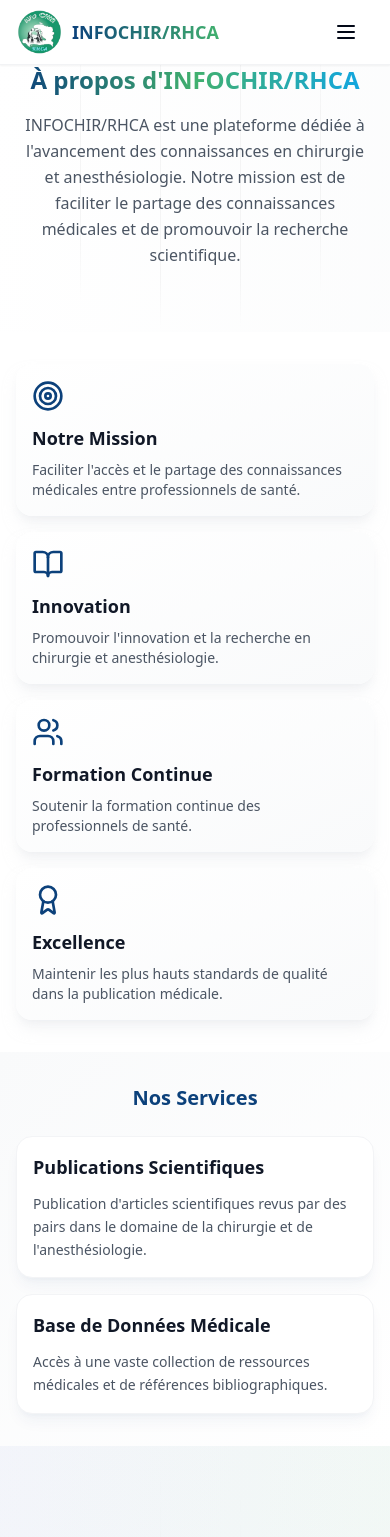
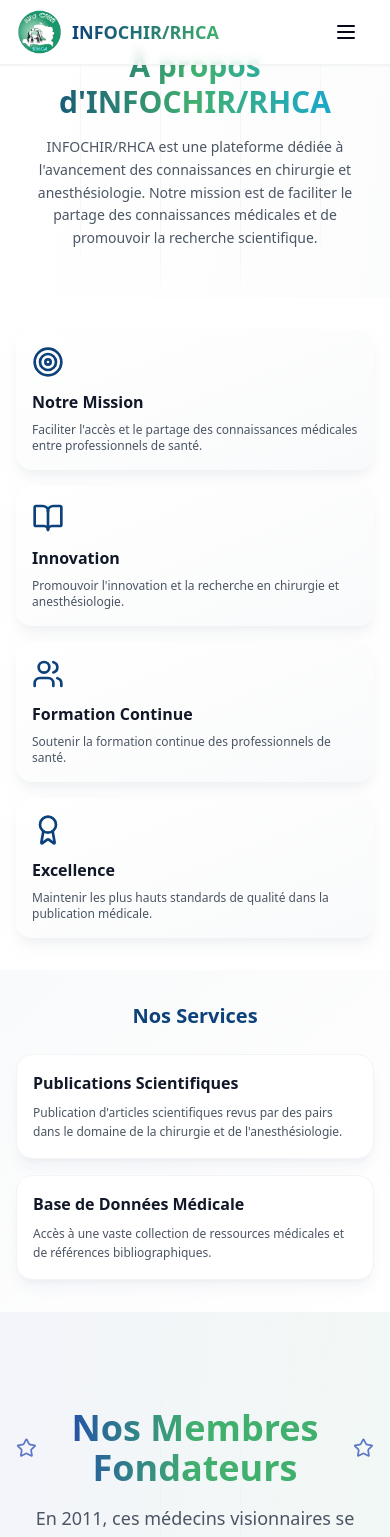
Before and after one commit to intelogroup/infochir-rhca, a React (Vite) app: page /about in a window 390 px wide. Shown: the top 1537 px of the page. Built offline with nearby package versions, Linux system fonts and the light colour scheme.

Commit message:
Fix responsiveness of About page
Updated the About page to ensure full responsiveness across different screen sizes. Adjusted layout and styling as necessary to enhance user experience on mobile devices.
[skip gpt_engineer]

```diff
--- a/src/pages/About.tsx
+++ b/src/pages/About.tsx
@@ -8,19 +8,19 @@ const About = () => {
     <MainLayout>
       <div className="min-h-screen bg-gradient-to-br from-white to-gray-50">
         {/* Hero Section */}
-        <section className="relative overflow-hidden py-16 sm:py-32">
+        <section className="relative overflow-hidden py-12 sm:py-16 md:py-24 lg:py-32">
           <div className="absolute inset-0 bg-[linear-gradient(to_right,#80808012_1px,transparent_1px)] bg-[size:5rem_5rem] [mask-image:radial-gradient(ellipse_50%_50%_at_50%_50%,#000_70%,transparent_100%)]" />
-          <div className="container mx-auto px-4">
+          <div className="container mx-auto px-4 sm:px-6 lg:px-8">
             <motion.div
               initial={{ opacity: 0, y: 20 }}
               animate={{ opacity: 1, y: 0 }}
               transition={{ duration: 0.6 }}
               className="text-center max-w-3xl mx-auto"
             >
-              <h1 className="text-2xl sm:text-5xl font-bold bg-gradient-to-r from-primary via-secondary to-ocean bg-clip-text text-transparent mb-4 sm:mb-6">
+              <h1 className="text-3xl sm:text-4xl md:text-5xl font-bold bg-gradient-to-r from-primary via-secondary to-ocean bg-clip-text text-transparent mb-4 sm:mb-6 px-4">
                 À propos d'INFOCHIR/RHCA
               </h1>
-              <p className="text-base sm:text-xl text-gray-600 leading-relaxed px-2">
+              <p className="text-sm sm:text-base md:text-lg lg:text-xl text-gray-600 leading-relaxed px-4 sm:px-6">
                 INFOCHIR/RHCA est une plateforme dédiée à l'avancement des connaissances en chirurgie et anesthésiologie.
                 Notre mission est de faciliter le partage des connaissances médicales et de promouvoir la recherche scientifique.
               </p>
@@ -29,42 +29,42 @@ const About = () => {
         </section>
 
         {/* Mission Section */}
-        <section className="py-8 sm:py-16 bg-white">
-          <div className="container mx-auto px-4">
+        <section className="py-8 sm:py-12 md:py-16 bg-white">
+          <div className="container mx-auto px-4 sm:px-6 lg:px-8">
             <motion.div
               initial={{ opacity: 0, y: 20 }}
               animate={{ opacity: 1, y: 0 }}
               transition={{ duration: 0.6, delay: 0.2 }}
-              className="grid gap-4 sm:gap-8 md:grid-cols-2 lg:grid-cols-4"
+              className="grid grid-cols-1 sm:grid-cols-2 lg:grid-cols-4 gap-4 sm:gap-6 lg:gap-8"
             >
               <div className="p-4 sm:p-6 rounded-2xl bg-gradient-to-br from-white to-gray-50 shadow-lg shadow-gray-200/50 hover:shadow-xl transition-shadow">
-                <Target className="w-8 h-8 sm:w-12 sm:h-12 text-primary mb-3 sm:mb-4" />
-                <h3 className="text-lg sm:text-xl font-semibold text-gray-900 mb-2 sm:mb-3">Notre Mission</h3>
-                <p className="text-sm sm:text-base text-gray-600">
+                <Target className="w-8 h-8 sm:w-10 sm:h-10 md:w-12 md:h-12 text-primary mb-3 sm:mb-4" />
+                <h3 className="text-base sm:text-lg md:text-xl font-semibold text-gray-900 mb-2 sm:mb-3">Notre Mission</h3>
+                <p className="text-xs sm:text-sm md:text-base text-gray-600">
                   Faciliter l'accès et le partage des connaissances médicales entre professionnels de santé.
                 </p>
               </div>
 
               <div className="p-4 sm:p-6 rounded-2xl bg-gradient-to-br from-white to-gray-50 shadow-lg shadow-gray-200/50 hover:shadow-xl transition-shadow">
-                <BookOpen className="w-8 h-8 sm:w-12 sm:h-12 text-primary mb-3 sm:mb-4" />
-                <h3 className="text-lg sm:text-xl font-semibold text-gray-900 mb-2 sm:mb-3">Innovation</h3>
-                <p className="text-sm sm:text-base text-gray-600">
+                <BookOpen className="w-8 h-8 sm:w-10 sm:h-10 md:w-12 md:h-12 text-primary mb-3 sm:mb-4" />
+                <h3 className="text-base sm:text-lg md:text-xl font-semibold text-gray-900 mb-2 sm:mb-3">Innovation</h3>
+                <p className="text-xs sm:text-sm md:text-base text-gray-600">
                   Promouvoir l'innovation et la recherche en chirurgie et anesthésiologie.
                 </p>
               </div>
 
               <div className="p-4 sm:p-6 rounded-2xl bg-gradient-to-br from-white to-gray-50 shadow-lg shadow-gray-200/50 hover:shadow-xl transition-shadow">
-                <Users className="w-8 h-8 sm:w-12 sm:h-12 text-primary mb-3 sm:mb-4" />
-                <h3 className="text-lg sm:text-xl font-semibold text-gray-900 mb-2 sm:mb-3">Formation Continue</h3>
-                <p className="text-sm sm:text-base text-gray-600">
+                <Users className="w-8 h-8 sm:w-10 sm:h-10 md:w-12 md:h-12 text-primary mb-3 sm:mb-4" />
+                <h3 className="text-base sm:text-lg md:text-xl font-semibold text-gray-900 mb-2 sm:mb-3">Formation Continue</h3>
+                <p className="text-xs sm:text-sm md:text-base text-gray-600">
                   Soutenir la formation continue des professionnels de santé.
                 </p>
               </div>
 
               <div className="p-4 sm:p-6 rounded-2xl bg-gradient-to-br from-white to-gray-50 shadow-lg shadow-gray-200/50 hover:shadow-xl transition-shadow">
-                <Award className="w-8 h-8 sm:w-12 sm:h-12 text-primary mb-3 sm:mb-4" />
-                <h3 className="text-lg sm:text-xl font-semibold text-gray-900 mb-2 sm:mb-3">Excellence</h3>
-                <p className="text-sm sm:text-base text-gray-600">
+                <Award className="w-8 h-8 sm:w-10 sm:h-10 md:w-12 md:h-12 text-primary mb-3 sm:mb-4" />
+                <h3 className="text-base sm:text-lg md:text-xl font-semibold text-gray-900 mb-2 sm:mb-3">Excellence</h3>
+                <p className="text-xs sm:text-sm md:text-base text-gray-600">
                   Maintenir les plus hauts standards de qualité dans la publication médicale.
                 </p>
               </div>
@@ -73,25 +73,25 @@ const About = () => {
         </section>
 
         {/* Services Section */}
-        <section className="py-8 sm:py-16 bg-gradient-to-br from-gray-50 to-white">
-          <div className="container mx-auto px-4">
+        <section className="py-8 sm:py-12 md:py-16 bg-gradient-to-br from-gray-50 to-white">
+          <div className="container mx-auto px-4 sm:px-6 lg:px-8">
             <motion.div
               initial={{ opacity: 0, y: 20 }}
               animate={{ opacity: 1, y: 0 }}
               transition={{ duration: 0.6, delay: 0.4 }}
               className="max-w-3xl mx-auto"
             >
-              <h2 className="text-xl sm:text-3xl font-bold text-center text-primary mb-6 sm:mb-12">Nos Services</h2>
-              <div className="grid gap-4 sm:gap-8 md:grid-cols-2">
-                <div className="p-4 sm:p-8 rounded-2xl bg-white shadow-lg shadow-primary/5 hover:shadow-xl transition-shadow border border-gray-100">
-                  <h3 className="text-lg sm:text-xl font-semibold text-gray-900 mb-3 sm:mb-4">Publications Scientifiques</h3>
-                  <p className="text-sm sm:text-base text-gray-600 leading-relaxed">
+              <h2 className="text-xl sm:text-2xl md:text-3xl font-bold text-center text-primary mb-6 sm:mb-8 md:mb-12">Nos Services</h2>
+              <div className="grid grid-cols-1 md:grid-cols-2 gap-4 sm:gap-6 md:gap-8">
+                <div className="p-4 sm:p-6 md:p-8 rounded-2xl bg-white shadow-lg shadow-primary/5 hover:shadow-xl transition-shadow border border-gray-100">
+                  <h3 className="text-base sm:text-lg md:text-xl font-semibold text-gray-900 mb-2 sm:mb-3 md:mb-4">Publications Scientifiques</h3>
+                  <p className="text-xs sm:text-sm md:text-base text-gray-600 leading-relaxed">
                     Publication d'articles scientifiques revus par des pairs dans le domaine de la chirurgie et de l'anesthésiologie.
                   </p>
                 </div>
-                <div className="p-4 sm:p-8 rounded-2xl bg-white shadow-lg shadow-primary/5 hover:shadow-xl transition-shadow border border-gray-100">
-                  <h3 className="text-lg sm:text-xl font-semibold text-gray-900 mb-3 sm:mb-4">Base de Données Médicale</h3>
-                  <p className="text-sm sm:text-base text-gray-600 leading-relaxed">
+                <div className="p-4 sm:p-6 md:p-8 rounded-2xl bg-white shadow-lg shadow-primary/5 hover:shadow-xl transition-shadow border border-gray-100">
+                  <h3 className="text-base sm:text-lg md:text-xl font-semibold text-gray-900 mb-2 sm:mb-3 md:mb-4">Base de Données Médicale</h3>
+                  <p className="text-xs sm:text-sm md:text-base text-gray-600 leading-relaxed">
                     Accès à une vaste collection de ressources médicales et de références bibliographiques.
                   </p>
                 </div>
```
